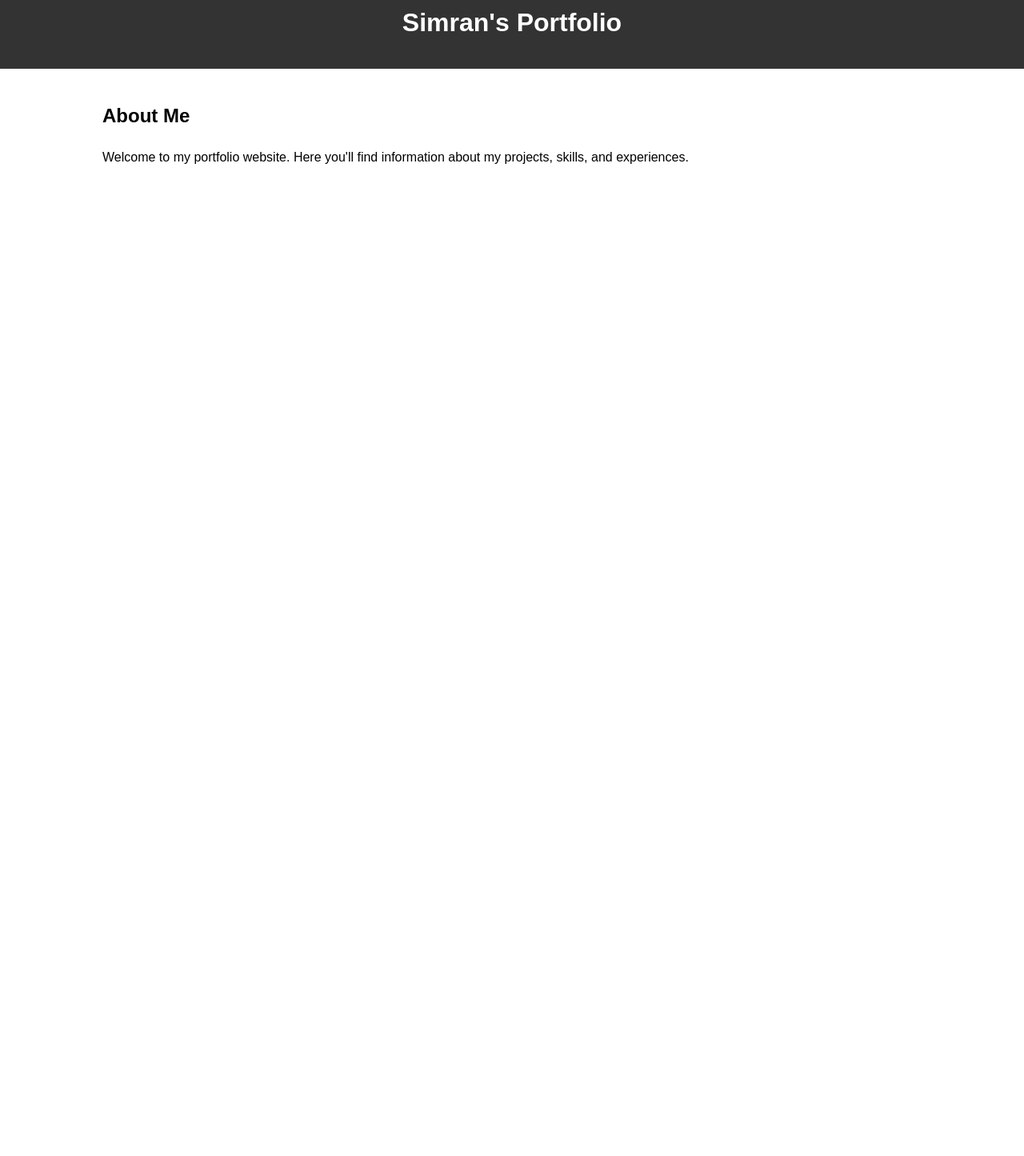
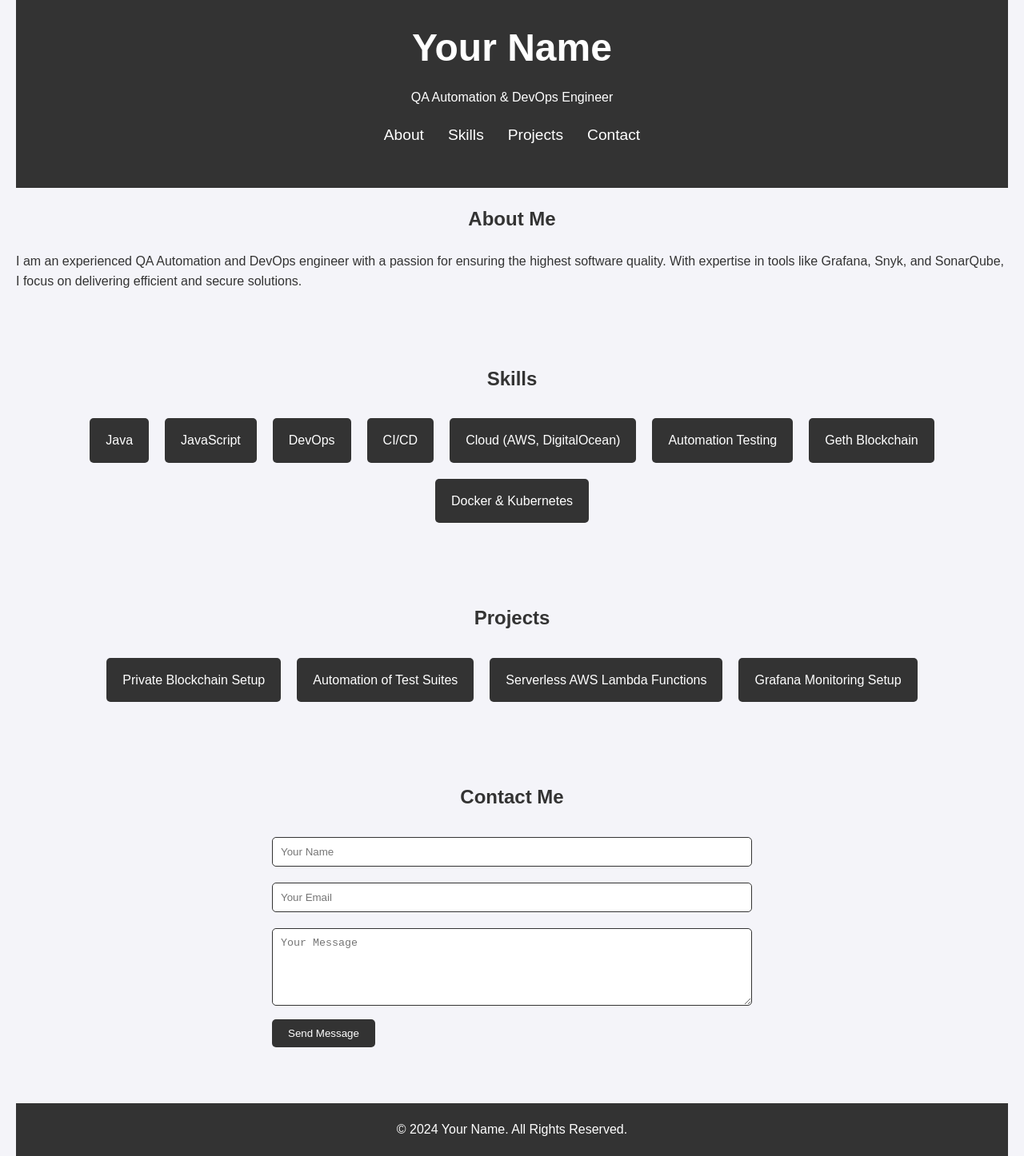
Before and after one commit to sunnypanwar20/personal-portfolio-website, a plain HTML site: page index.html in a window 1280 px wide. Shown: the part 28-1474 px from the top of the page at 80% size. Before the commit the page ends 800 px from the top, so only its background shows below. Drawn offline with Linux system fonts and the light colour scheme.

Commit message:
Update index.html

```diff
--- a/index.html
+++ b/index.html
@@ -1,38 +1,169 @@
 <!DOCTYPE html>
 <html lang="en">
+
 <head>
     <meta charset="UTF-8">
     <meta name="viewport" content="width=device-width, initial-scale=1.0">
-    <title>Personal Portfolio</title>
+    <title>Portfolio</title>
     <style>
+        * {
+            margin: 0;
+            padding: 0;
+            box-sizing: border-box;
+        }
+
         body {
             font-family: Arial, sans-serif;
-            margin: 0;
-            padding: 0;
             line-height: 1.6;
+            color: #333;
+            background-color: #f4f4f9;
+            padding: 0 20px;
         }
+
         header {
-            background: #333;
+            text-align: center;
+            padding: 50px 0;
+            background-color: #333;
             color: #fff;
-            padding: 10px 0;
+        }
+
+        header h1 {
+            margin-bottom: 10px;
+            font-size: 3rem;
+        }
+
+        nav ul {
+            display: flex;
+            justify-content: center;
+            list-style: none;
+            margin-top: 20px;
+        }
+
+        nav ul li {
+            margin: 0 15px;
+        }
+
+        nav ul li a {
+            color: #fff;
+            text-decoration: none;
+            font-size: 1.2rem;
+        }
+
+        section {
+            padding: 20px 0;
+        }
+
+        .about, .skills, .projects, .contact {
+            margin-bottom: 50px;
+        }
+
+        h2 {
             text-align: center;
+            margin-bottom: 20px;
         }
-        section {
-            padding: 20px;
+
+        .skills ul, .projects ul {
+            list-style: none;
+            display: flex;
+            flex-wrap: wrap;
+            justify-content: center;
         }
-        .container {
-            width: 80%;
-            margin: auto;
+
+        .skills ul li, .projects ul li {
+            background-color: #333;
+            color: #fff;
+            padding: 15px 20px;
+            margin: 10px;
+            border-radius: 5px;
+        }
+
+        .contact form {
+            max-width: 600px;
+            margin: 0 auto;
+        }
+
+        .contact form input, .contact form textarea {
+            width: 100%;
+            padding: 10px;
+            margin: 10px 0;
+            border: 1px solid #333;
+            border-radius: 5px;
+        }
+
+        .contact form button {
+            background-color: #333;
+            color: #fff;
+            padding: 10px 20px;
+            border: none;
+            border-radius: 5px;
+            cursor: pointer;
+        }
+
+        footer {
+            text-align: center;
+            padding: 20px 0;
+            background-color: #333;
+            color: #fff;
         }
     </style>
 </head>
+
 <body>
     <header>
-        <h1>Simran's Portfolio</h1>
+        <h1>Your Name</h1>
+        <p>QA Automation & DevOps Engineer</p>
+        <nav>
+            <ul>
+                <li><a href="#about">About</a></li>
+                <li><a href="#skills">Skills</a></li>
+                <li><a href="#projects">Projects</a></li>
+                <li><a href="#contact">Contact</a></li>
+            </ul>
+        </nav>
     </header>
-    <section class="container">
+
+    <section id="about" class="about">
         <h2>About Me</h2>
-        <p>Welcome to my portfolio website. Here you'll find information about my projects, skills, and experiences.</p>
+        <p>I am an experienced QA Automation and DevOps engineer with a passion for ensuring the highest software quality. With expertise in tools like Grafana, Snyk, and SonarQube, I focus on delivering efficient and secure solutions.</p>
     </section>
+
+    <section id="skills" class="skills">
+        <h2>Skills</h2>
+        <ul>
+            <li>Java</li>
+            <li>JavaScript</li>
+            <li>DevOps</li>
+            <li>CI/CD</li>
+            <li>Cloud (AWS, DigitalOcean)</li>
+            <li>Automation Testing</li>
+            <li>Geth Blockchain</li>
+            <li>Docker & Kubernetes</li>
+        </ul>
+    </section>
+
+    <section id="projects" class="projects">
+        <h2>Projects</h2>
+        <ul>
+            <li>Private Blockchain Setup</li>
+            <li>Automation of Test Suites</li>
+            <li>Serverless AWS Lambda Functions</li>
+            <li>Grafana Monitoring Setup</li>
+        </ul>
+    </section>
+
+    <section id="contact" class="contact">
+        <h2>Contact Me</h2>
+        <form action="">
+            <input type="text" name="name" placeholder="Your Name" required>
+            <input type="email" name="email" placeholder="Your Email" required>
+            <textarea name="message" rows="5" placeholder="Your Message" required></textarea>
+            <button type="submit">Send Message</button>
+        </form>
+    </section>
+
+    <footer>
+        <p>&copy; 2024 Your Name. All Rights Reserved.</p>
+    </footer>
 </body>
+
 </html>
```
